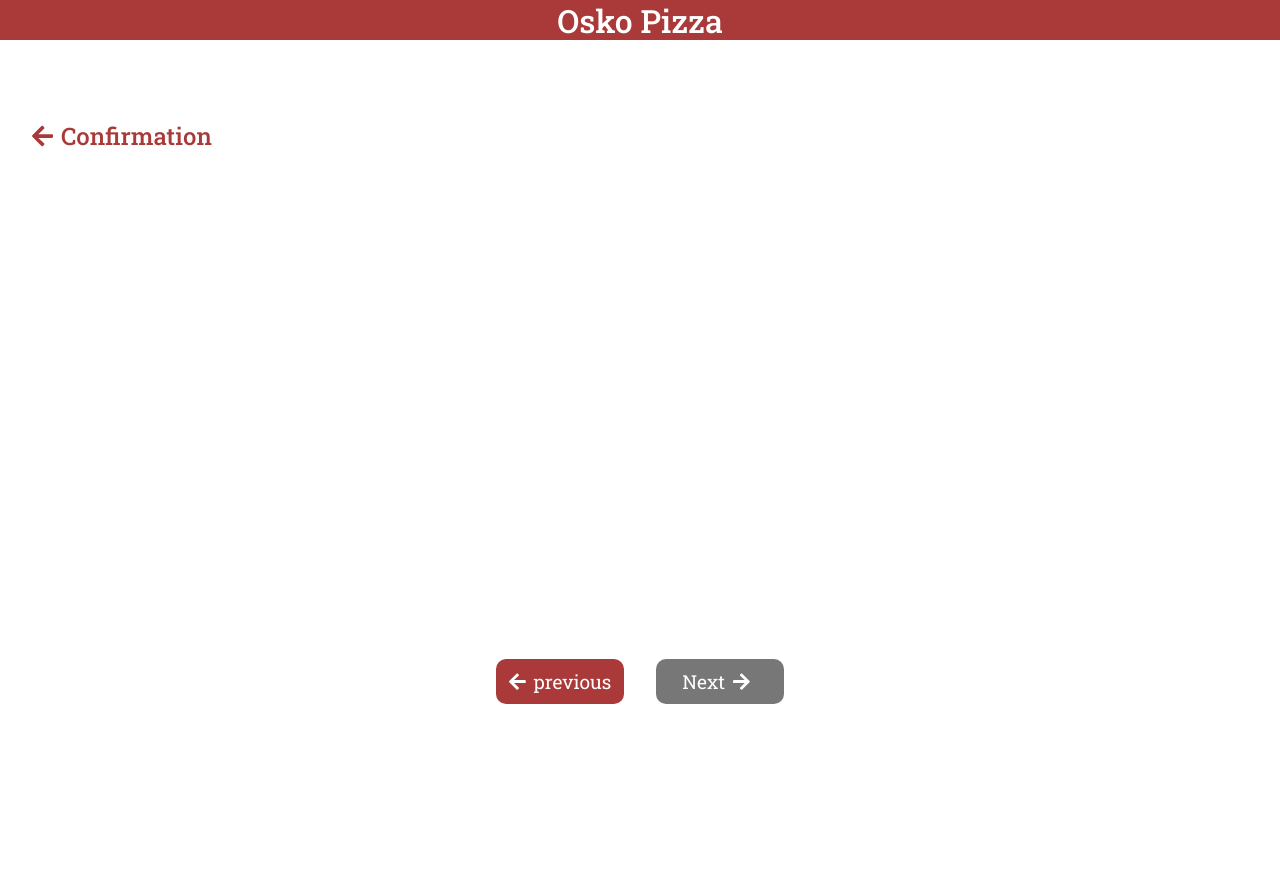
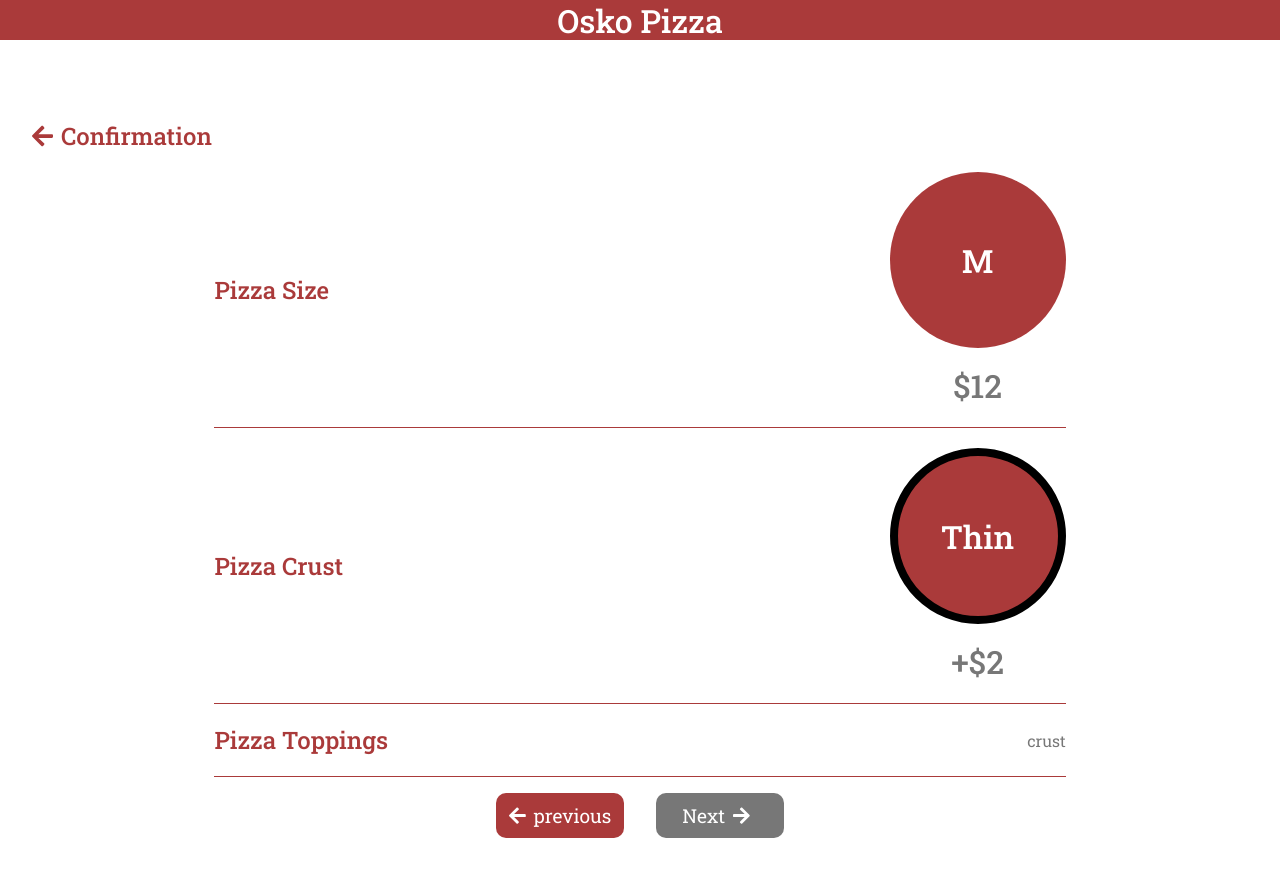
Before and after one commit to gabriel-queiroz/ChallengeTauria, a React (Create React App) app in the folder front/: page /confirmation in a window 1280 px wide. Shown: the top 876 px of the page. Before the commit the page ends 800 px from the top, so only its background shows below. Built offline with nearby package versions, Linux system fonts and the light colour scheme.

Commit message:
refector(components): Refactor components crust and pizzaSize for reuse in multiples screens

```diff
--- a/front/src/components/CardSelect/styles.ts
+++ b/front/src/components/CardSelect/styles.ts
@@ -26,6 +26,7 @@
   width: 100%;
   height: 100%;
   display: flex;
+  justify-content: center;
   align-items: flex-end;
   flex: 1;
 `;
--- /dev/null
+++ b/front/src/components/Crust/index.tsx
@@ -0,0 +1,31 @@
+import React from 'react';
+import * as S from './styles';
+
+// eslint-disable-next-line no-shadow
+export enum CrustTypeEnum {
+  Thin,
+  Thick,
+}
+
+interface CrustProps {
+  name: string;
+  type: CrustTypeEnum;
+}
+
+const Crust: React.FC<CrustProps> = ({ name, type }) => {
+  const SelectCrustType = () => {
+    if (type === CrustTypeEnum.Thick)
+      return <S.CrustThick>{name}</S.CrustThick>;
+
+    return <S.CrustThin>{name}</S.CrustThin>;
+  };
+
+  return (
+    <S.CrustContent>
+      <SelectCrustType />
+      <S.CrustPrice>+$2</S.CrustPrice>
+    </S.CrustContent>
+  );
+};
+
+export default Crust;
--- /dev/null
+++ b/front/src/components/Crust/styles.ts
@@ -0,0 +1,33 @@
+import styled from 'styled-components';
+import { colors } from '../../styles';
+
+export const Container = styled.div``;
+
+export const CrustThick = styled.div`
+  background-color: ${colors.redLight};
+  width: 11rem;
+  height: 11rem;
+  border-radius: 50%;
+  font-size: 2rem;
+  color: ${colors.whiteLight};
+  display: flex;
+  align-items: center;
+  justify-content: center;
+  border: 1rem solid ${colors.blackDark};
+`;
+
+export const CrustThin = styled(CrustThick)`
+  border: 0.5rem solid ${colors.blackDark};
+`;
+
+export const CrustPrice = styled.h4`
+  margin-top: 1rem;
+  font-size: 2rem;
+`;
+
+export const CrustContent = styled.h4`
+  display: flex;
+  flex-direction: column;
+  align-items: center;
+  align-self: center;
+`;
--- /dev/null
+++ b/front/src/components/PizzaSize/index.tsx
@@ -0,0 +1,37 @@
+import React from 'react';
+import * as S from './styles';
+
+// eslint-disable-next-line no-shadow
+export enum SizeEnum {
+  Small,
+  Medium,
+  Large,
+}
+
+interface PizzaSizeProps {
+  price: string;
+  name: string;
+  size: SizeEnum;
+}
+
+const PizzaSize: React.FC<PizzaSizeProps> = ({ name, price, size }) => {
+  const SelectedPizzaSize = () => {
+    switch (size) {
+      case SizeEnum.Large:
+        return <S.PizzaLarge>{name}</S.PizzaLarge>;
+      case SizeEnum.Medium:
+        return <S.PizzaMedium>{name}</S.PizzaMedium>;
+      default:
+        return <S.PizzaSmall>{name}</S.PizzaSmall>;
+    }
+  };
+
+  return (
+    <S.PizzaContent>
+      <SelectedPizzaSize />
+      <S.PizzaPrice>{price}</S.PizzaPrice>
+    </S.PizzaContent>
+  );
+};
+
+export default PizzaSize;
--- /dev/null
+++ b/front/src/components/PizzaSize/styles.ts
@@ -0,0 +1,38 @@
+import styled from 'styled-components';
+import { colors } from '../../styles';
+
+export const PizzaSmall = styled.div`
+  background-color: ${colors.redLight};
+  width: 5rem;
+  height: 5rem;
+  border-radius: 50%;
+  font-size: 2rem;
+  color: ${colors.whiteLight};
+  display: flex;
+  align-items: center;
+  justify-content: center;
+`;
+
+export const PizzaMedium = styled(PizzaSmall)`
+  width: 8rem;
+  height: 8rem;
+`;
+
+export const PizzaLarge = styled(PizzaSmall)`
+  width: 11rem;
+  height: 11rem;
+`;
+
+export const PizzaPrice = styled.h4`
+  margin-top: 1rem;
+  font-size: 2rem;
+`;
+
+export const PizzaContent = styled.h4`
+  display: flex;
+  flex-direction: column;
+  align-items: center;
+  justify-content: flex-end;
+  width: 100%;
+  height: 100%;
+`;
--- a/front/src/components/index.ts
+++ b/front/src/components/index.ts
@@ -5,3 +5,7 @@
 export { default as ContentPage } from './ContentPage';
 export { default as CardSelect } from './CardSelect';
 export { default as ToppingSelect } from './ToppingSelect';
+export { default as PizzaSize } from './PizzaSize';
+export { SizeEnum as PizzaSizeEnum } from './PizzaSize';
+export { default as Crust } from './Crust';
+export { CrustTypeEnum } from './Crust';
--- a/front/src/pages/Confirmation/index.tsx
+++ b/front/src/pages/Confirmation/index.tsx
@@ -1,7 +1,16 @@
 import React from 'react';
 import { useHistory } from 'react-router-dom';
-import { Title, ContentPage, ActionButtons } from '../../components';
+import {
+  Title,
+  ContentPage,
+  ActionButtons,
+  PizzaSizeEnum,
+  PizzaSize,
+  Crust,
+  CrustTypeEnum,
+} from '../../components';
 import { RouteNames } from '../../routes';
+import * as S from './styles';
 
 const Crusts = () => {
   const history = useHistory();
@@ -12,6 +21,22 @@
   return (
     <ContentPage>
       <Title showGoBack>Confirmation</Title>
+      <S.Container>
+        <S.Segment>
+          <S.SegmentTitle>Pizza Size</S.SegmentTitle>
+          <S.SegmentContent>
+            <PizzaSize name="M" price="$12" size={PizzaSizeEnum.Large} />
+          </S.SegmentContent>
+        </S.Segment>
+        <S.Segment>
+          <S.SegmentTitle>Pizza Crust</S.SegmentTitle>
+          <Crust name="Thin" type={CrustTypeEnum.Thin} />
+        </S.Segment>
+        <S.Segment>
+          <S.SegmentTitle>Pizza Toppings</S.SegmentTitle>
+          <S.SegmentContent>crust</S.SegmentContent>
+        </S.Segment>
+      </S.Container>
       <ActionButtons onPrevious={handleNavigateCrust} nextDisabled />
     </ContentPage>
   );
--- /dev/null
+++ b/front/src/pages/Confirmation/styles.ts
@@ -0,0 +1,22 @@
+import styled from 'styled-components';
+import { colors } from '../../styles';
+
+export const Container = styled.div`
+  margin: 0 auto;
+  width: 70%;
+`;
+
+export const Segment = styled.div`
+  padding: 20px 0px;
+  border-bottom: 1px solid ${colors.redLight};
+  display: flex;
+  align-items: center;
+  justify-content: space-between;
+`;
+
+export const SegmentTitle = styled.h4`
+  color: ${colors.redLight};
+  font-size: 1.5rem;
+`;
+
+export const SegmentContent = styled.div``;
--- a/front/src/pages/Crusts/index.tsx
+++ b/front/src/pages/Crusts/index.tsx
@@ -5,6 +5,8 @@
   ActionButtons,
   ContentPage,
   CardSelect,
+  Crust,
+  CrustTypeEnum,
 } from '../../components';
 import { RouteNames } from '../../routes';
 import * as S from './styles';
@@ -32,19 +34,13 @@
             onClick={() => handleSelectCrust(1)}
             selected={crust === 1}
           >
-            <S.CrustContent>
-              <S.CrustThin>Thin</S.CrustThin>
-              <S.CrustPrice>+$2</S.CrustPrice>
-            </S.CrustContent>
+            <Crust name="Thin" type={CrustTypeEnum.Thin} />
           </CardSelect>
           <CardSelect
             onClick={() => handleSelectCrust(2)}
             selected={crust === 2}
           >
-            <S.CrustContent>
-              <S.CrustThick>Thick</S.CrustThick>
-              <S.CrustPrice>+$4</S.CrustPrice>
-            </S.CrustContent>
+            <Crust name="Thick" type={CrustTypeEnum.Thick} />
           </CardSelect>
         </S.Crusts>
       </S.Container>
--- a/front/src/pages/Sizes/index.tsx
+++ b/front/src/pages/Sizes/index.tsx
@@ -5,6 +5,8 @@
   ActionButtons,
   ContentPage,
   CardSelect,
+  PizzaSize,
+  PizzaSizeEnum,
 } from '../../components';
 import { RouteNames } from '../../routes';
 import * as S from './styles';
@@ -29,28 +31,19 @@
             onClick={() => handleSelectPizza(1)}
             selected={pizza === 1}
           >
-            <S.PizzaContent>
-              <S.PizzaSmall>S</S.PizzaSmall>
-              <S.PizzaPrice>$8</S.PizzaPrice>
-            </S.PizzaContent>
+            <PizzaSize name="S" price="$8" size={PizzaSizeEnum.Small} />
           </CardSelect>
           <CardSelect
             onClick={() => handleSelectPizza(2)}
             selected={pizza === 2}
           >
-            <S.PizzaContent>
-              <S.PizzaMedium>M</S.PizzaMedium>
-              <S.PizzaPrice>$10</S.PizzaPrice>
-            </S.PizzaContent>
+            <PizzaSize name="M" price="$10" size={PizzaSizeEnum.Medium} />
           </CardSelect>
           <CardSelect
             onClick={() => handleSelectPizza(3)}
             selected={pizza === 3}
           >
-            <S.PizzaContent>
-              <S.PizzaBig>B</S.PizzaBig>
-              <S.PizzaPrice>$12</S.PizzaPrice>
-            </S.PizzaContent>
+            <PizzaSize name="L" price="$12" size={PizzaSizeEnum.Large} />
           </CardSelect>
         </S.Pizzas>
       </S.Container>
```
